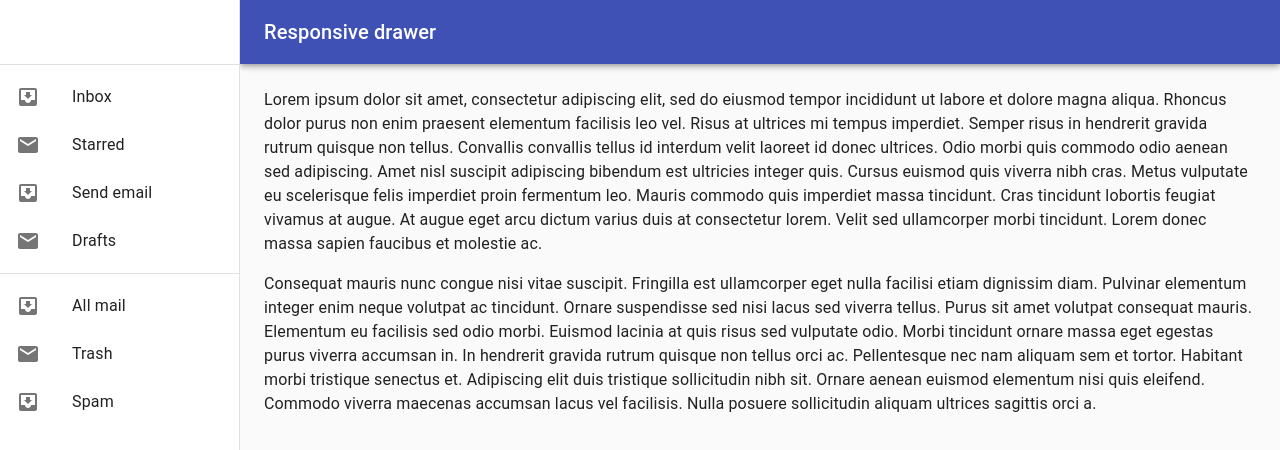
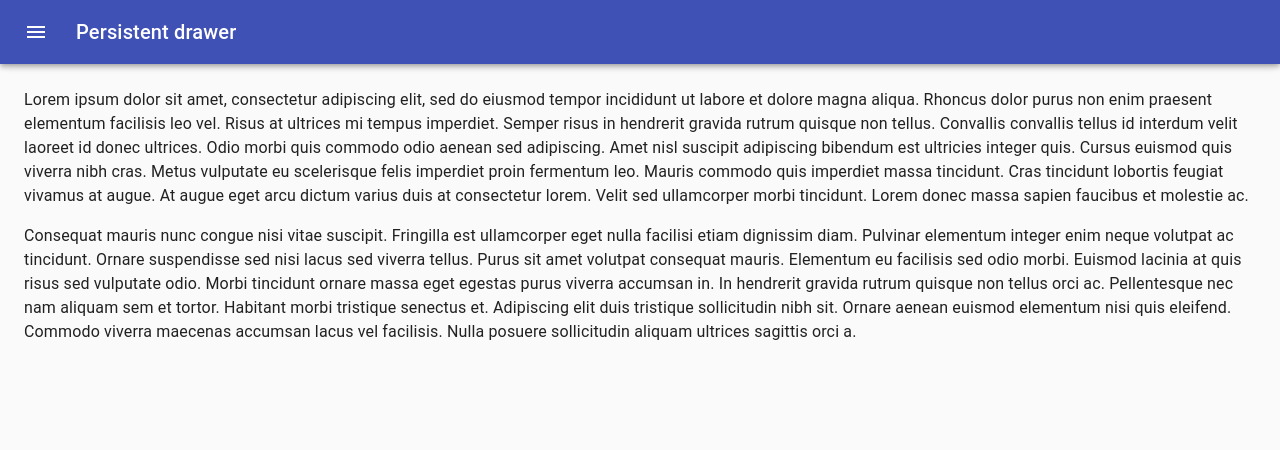
Before and after one commit to EngineerDanny/BeginnerGitTut, a React (Create React App) app: page / in a window 1280 px wide. Shown: the top 450 px of the page. Built offline with nearby package versions, Linux system fonts and the light colour scheme.

Commit message:
tested persistent drawer from mat ui

```diff
--- a/src/CustomNavBar.jsx
+++ b/src/CustomNavBar.jsx
@@ -1,21 +1,22 @@
 import React from 'react';
-import PropTypes from 'prop-types';
+import clsx from 'clsx';
+import { makeStyles, useTheme } from '@material-ui/core/styles';
+import Drawer from '@material-ui/core/Drawer';
+import CssBaseline from '@material-ui/core/CssBaseline';
 import AppBar from '@material-ui/core/AppBar';
-import CssBaseline from '@material-ui/core/CssBaseline';
+import Toolbar from '@material-ui/core/Toolbar';
+import List from '@material-ui/core/List';
+import Typography from '@material-ui/core/Typography';
 import Divider from '@material-ui/core/Divider';
-import Drawer from '@material-ui/core/Drawer';
-import Hidden from '@material-ui/core/Hidden';
 import IconButton from '@material-ui/core/IconButton';
-import InboxIcon from '@material-ui/icons/MoveToInbox';
-import List from '@material-ui/core/List';
+import MenuIcon from '@material-ui/icons/Menu';
+import ChevronLeftIcon from '@material-ui/icons/ChevronLeft';
+import ChevronRightIcon from '@material-ui/icons/ChevronRight';
 import ListItem from '@material-ui/core/ListItem';
 import ListItemIcon from '@material-ui/core/ListItemIcon';
 import ListItemText from '@material-ui/core/ListItemText';
+import InboxIcon from '@material-ui/icons/MoveToInbox';
 import MailIcon from '@material-ui/icons/Mail';
-import MenuIcon from '@material-ui/icons/Menu';
-import Toolbar from '@material-ui/core/Toolbar';
-import Typography from '@material-ui/core/Typography';
-import { makeStyles, useTheme } from '@material-ui/core/styles';
 
 const drawerWidth = 240;
 
@@ -23,123 +24,135 @@ const useStyles = makeStyles((theme) => ({
   root: {
     display: 'flex',
   },
-  drawer: {
-    [theme.breakpoints.up('sm')]: {
-      width: drawerWidth,
-      flexShrink: 0,
-    },
+  appBar: {
+    transition: theme.transitions.create(['margin', 'width'], {
+      easing: theme.transitions.easing.sharp,
+      duration: theme.transitions.duration.leavingScreen,
+    }),
   },
-  appBar: {
-    [theme.breakpoints.up('sm')]: {
-      width: `calc(100% - ${drawerWidth}px)`,
-      marginLeft: drawerWidth,
-    },
+  appBarShift: {
+    width: `calc(100% - ${drawerWidth}px)`,
+    marginLeft: drawerWidth,
+    transition: theme.transitions.create(['margin', 'width'], {
+      easing: theme.transitions.easing.easeOut,
+      duration: theme.transitions.duration.enteringScreen,
+    }),
   },
   menuButton: {
     marginRight: theme.spacing(2),
-    [theme.breakpoints.up('sm')]: {
-      display: 'none',
-    },
   },
-  // necessary for content to be below app bar
-  toolbar: theme.mixins.toolbar,
+  hide: {
+    display: 'none',
+  },
+  drawer: {
+    width: drawerWidth,
+    flexShrink: 0,
+  },
   drawerPaper: {
     width: drawerWidth,
+  },
+  drawerHeader: {
+    display: 'flex',
+    alignItems: 'center',
+    padding: theme.spacing(0, 1),
+    // necessary for content to be below app bar
+    ...theme.mixins.toolbar,
+    justifyContent: 'flex-end',
   },
   content: {
     flexGrow: 1,
     padding: theme.spacing(3),
+    transition: theme.transitions.create('margin', {
+      easing: theme.transitions.easing.sharp,
+      duration: theme.transitions.duration.leavingScreen,
+    }),
+    marginLeft: -drawerWidth,
+  },
+  contentShift: {
+    transition: theme.transitions.create('margin', {
+      easing: theme.transitions.easing.easeOut,
+      duration: theme.transitions.duration.enteringScreen,
+    }),
+    marginLeft: 0,
   },
 }));
 
-function ResponsiveDrawer(props) {
-  const { window } = props;
+export default function PersistentDrawerLeft() {
   const classes = useStyles();
   const theme = useTheme();
-  const [mobileOpen, setMobileOpen] = React.useState(false);
+  const [open, setOpen] = React.useState(false);
 
-  const handleDrawerToggle = () => {
-    setMobileOpen(!mobileOpen);
+  const handleDrawerOpen = () => {
+    setOpen(true);
   };
 
-  const drawer = (
-    <div>
-      <div className={classes.toolbar} />
-      <Divider />
-      <List>
-        {['Inbox', 'Starred', 'Send email', 'Drafts'].map((text, index) => (
-          <ListItem button key={text}>
-            <ListItemIcon>{index % 2 === 0 ? <InboxIcon /> : <MailIcon />}</ListItemIcon>
-            <ListItemText primary={text} />
-          </ListItem>
-        ))}
-      </List>
-      <Divider />
-      <List>
-        {['All mail', 'Trash', 'Spam'].map((text, index) => (
-          <ListItem button key={text}>
-            <ListItemIcon>{index % 2 === 0 ? <InboxIcon /> : <MailIcon />}</ListItemIcon>
-            <ListItemText primary={text} />
-          </ListItem>
-        ))}
-      </List>
-    </div>
-  );
-
-  const container = window !== undefined ? () => window().document.body : undefined;
+  const handleDrawerClose = () => {
+    setOpen(false);
+  };
 
   return (
     <div className={classes.root}>
       <CssBaseline />
-      <AppBar position="fixed" className={classes.appBar}>
+      <AppBar
+        position="fixed"
+        className={clsx(classes.appBar, {
+          [classes.appBarShift]: open,
+        })}
+      >
         <Toolbar>
           <IconButton
             color="inherit"
             aria-label="open drawer"
+            onClick={handleDrawerOpen}
             edge="start"
-            onClick={handleDrawerToggle}
-            className={classes.menuButton}
+            className={clsx(classes.menuButton, open && classes.hide)}
           >
             <MenuIcon />
           </IconButton>
           <Typography variant="h6" noWrap>
-            Responsive drawer
+            Persistent drawer
           </Typography>
         </Toolbar>
       </AppBar>
-      <nav className={classes.drawer} aria-label="mailbox folders">
-        {/* The implementation can be swapped with js to avoid SEO duplication of links. */}
-        <Hidden smUp implementation="css">
-          <Drawer
-            container={container}
-            variant="temporary"
-            anchor={theme.direction === 'rtl' ? 'right' : 'left'}
-            open={mobileOpen}
-            onClose={handleDrawerToggle}
-            classes={{
-              paper: classes.drawerPaper,
-            }}
-            ModalProps={{
-              keepMounted: true, // Better open performance on mobile.
-            }}
-          >
-            {drawer}
-          </Drawer>
-        </Hidden>
-        <Hidden xsDown implementation="css">
-          <Drawer
-            classes={{
-              paper: classes.drawerPaper,
-            }}
-            variant="permanent"
-            open
-          >
-            {drawer}
-          </Drawer>
-        </Hidden>
-      </nav>
-      <main className={classes.content}>
-        <div className={classes.toolbar} />
+      <Drawer
+        className={classes.drawer}
+        variant="persistent"
+        anchor="left"
+        open={open}
+        classes={{
+          paper: classes.drawerPaper,
+        }}
+      >
+        <div className={classes.drawerHeader}>
+          <IconButton onClick={handleDrawerClose}>
+            {theme.direction === 'ltr' ? <ChevronLeftIcon /> : <ChevronRightIcon />}
+          </IconButton>
+        </div>
+        <Divider />
+        <List>
+          {['Inbox', 'Starred', 'Send email', 'Drafts'].map((text, index) => (
+            <ListItem button key={text}>
+              <ListItemIcon>{index % 2 === 0 ? <InboxIcon /> : <MailIcon />}</ListItemIcon>
+              <ListItemText primary={text} />
+            </ListItem>
+          ))}
+        </List>
+        <Divider />
+        <List>
+          {['All mail', 'Trash', 'Spam'].map((text, index) => (
+            <ListItem button key={text}>
+              <ListItemIcon>{index % 2 === 0 ? <InboxIcon /> : <MailIcon />}</ListItemIcon>
+              <ListItemText primary={text} />
+            </ListItem>
+          ))}
+        </List>
+      </Drawer>
+      <main
+        className={clsx(classes.content, {
+          [classes.contentShift]: open,
+        })}
+      >
+        <div className={classes.drawerHeader} />
         <Typography paragraph>
           Lorem ipsum dolor sit amet, consectetur adipiscing elit, sed do eiusmod tempor incididunt
           ut labore et dolore magna aliqua. Rhoncus dolor purus non enim praesent elementum
@@ -167,13 +180,3 @@ function ResponsiveDrawer(props) {
     </div>
   );
 }
-
-ResponsiveDrawer.propTypes = {
-  /**
-   * Injected by the documentation to work in an iframe.
-   * You won't need it on your project.
-   */
-  window: PropTypes.func,
-};
-
-export default ResponsiveDrawer;
```
